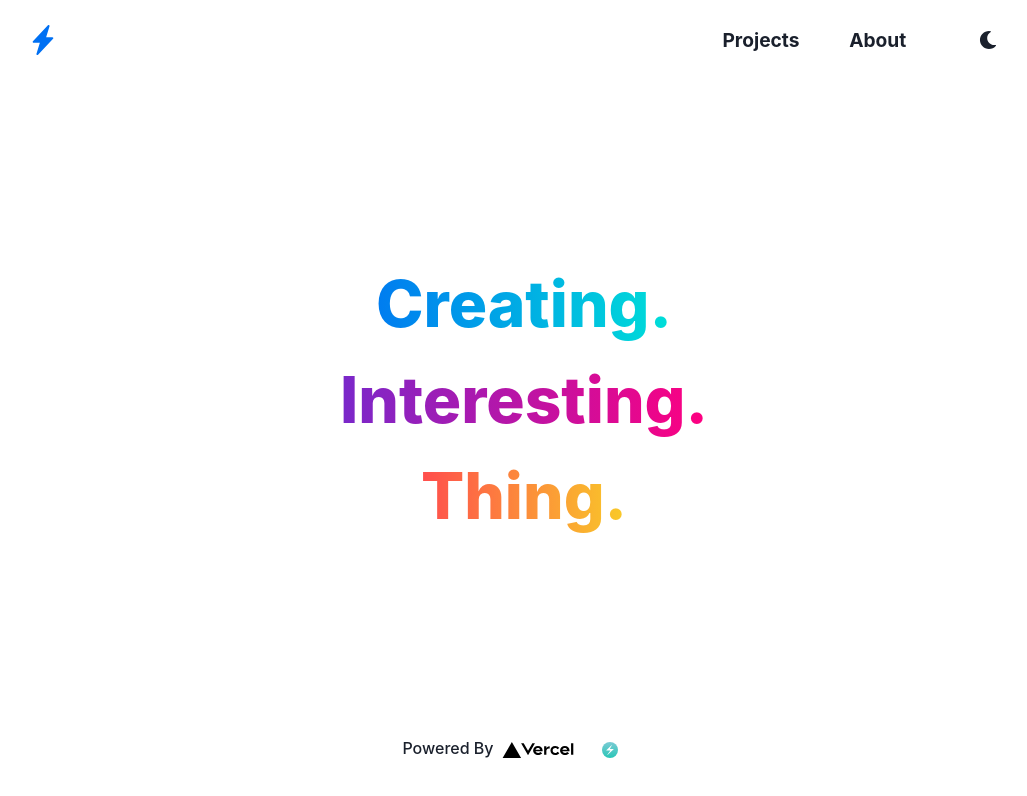
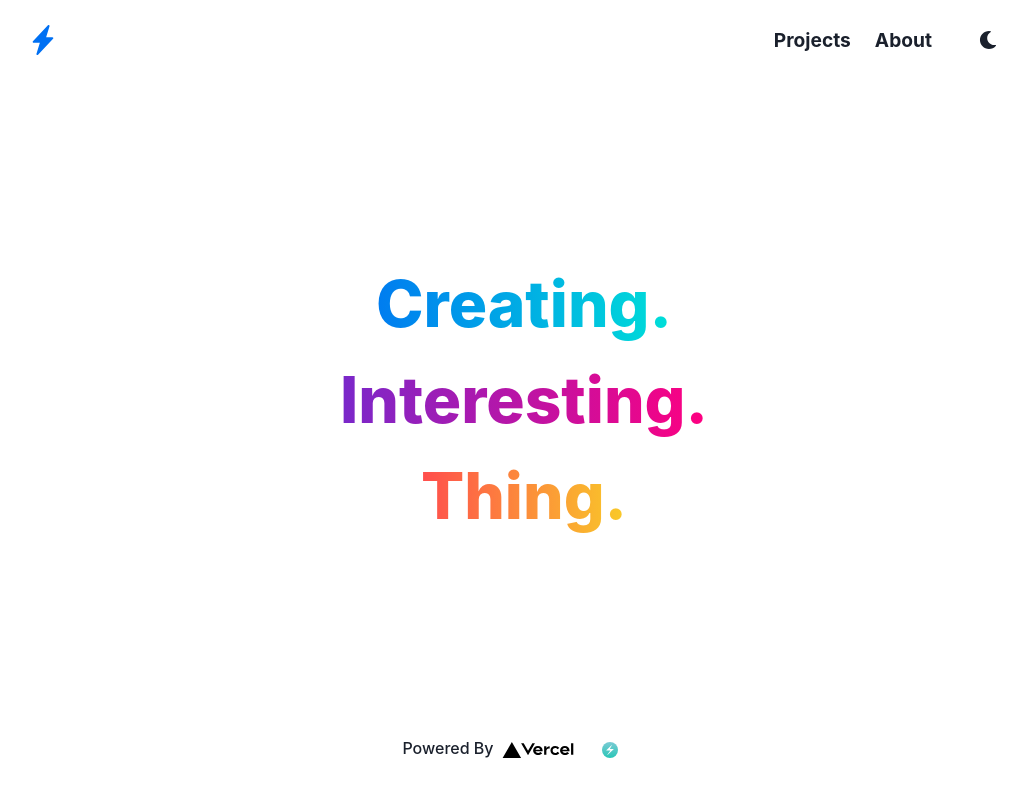
Before and after one commit to akazwz/website, a Next.js app: page / in a window 1280 px wide. Shown: the top 796 px of the page, without its empty margins (116-1143 px from the left). Built offline with nearby package versions, Linux system fonts and the light colour scheme.

Commit message:
rewrite header

```diff
--- a/package.json
+++ b/package.json
@@ -17,6 +17,7 @@
     "@emotion/react": "^11.7.1",
     "@emotion/styled": "^11.6.0",
     "framer-motion": "^5.5.5",
+    "ismobilejs": "^1.1.1",
     "next": "12.0.7",
     "react": "17.0.2",
     "react-dom": "17.0.2",
--- a/src/components/header.tsx
+++ b/src/components/header.tsx
@@ -1,5 +1,4 @@
 import {
-  Box,
   IconButton,
   Spacer,
   Flex,
@@ -10,13 +9,14 @@ import {
 import { FaMoon, FaSun, FaBars } from 'react-icons/fa'
 import { BsLightningChargeFill } from 'react-icons/bs'
 import { useRouter } from 'next/router'
+import isMobile from 'ismobilejs'
 
 const Header = () => {
   const router = useRouter()
   const { toggleColorMode } = useColorMode()
   const text = useColorModeValue('dark', 'light')
   const SwitchIcon = useColorModeValue(FaMoon, FaSun)
-  const showMore = useBreakpointValue({ base: false, sm: true, md: false })
+  const showMore = useBreakpointValue({ base: isMobile().phone, sm: true, md: false })
 
   return (
     <>
@@ -33,9 +33,7 @@ const Header = () => {
         </Link>
         <Spacer/>
         <Flex
-          w="30%"
           alignItems="center"
-          flexDirection={useBreakpointValue({ base: 'row', sm: 'row-reverse', md: 'row' })}
         >
           {showMore
             ?
@@ -90,7 +88,6 @@ const Header = () => {
               >
                 Projects
               </Link>
-              <Spacer/>
               <Link
                 mr="1.5rem"
                 onClick={() => router.push('/about')}
@@ -111,7 +108,7 @@ const Header = () => {
             aria-label={`Switch to ${text} mode`}
             variant="ghost"
             color="current"
-            m='3'
+            m="3"
             onClick={toggleColorMode}
             icon={<SwitchIcon/>}
           />
```
